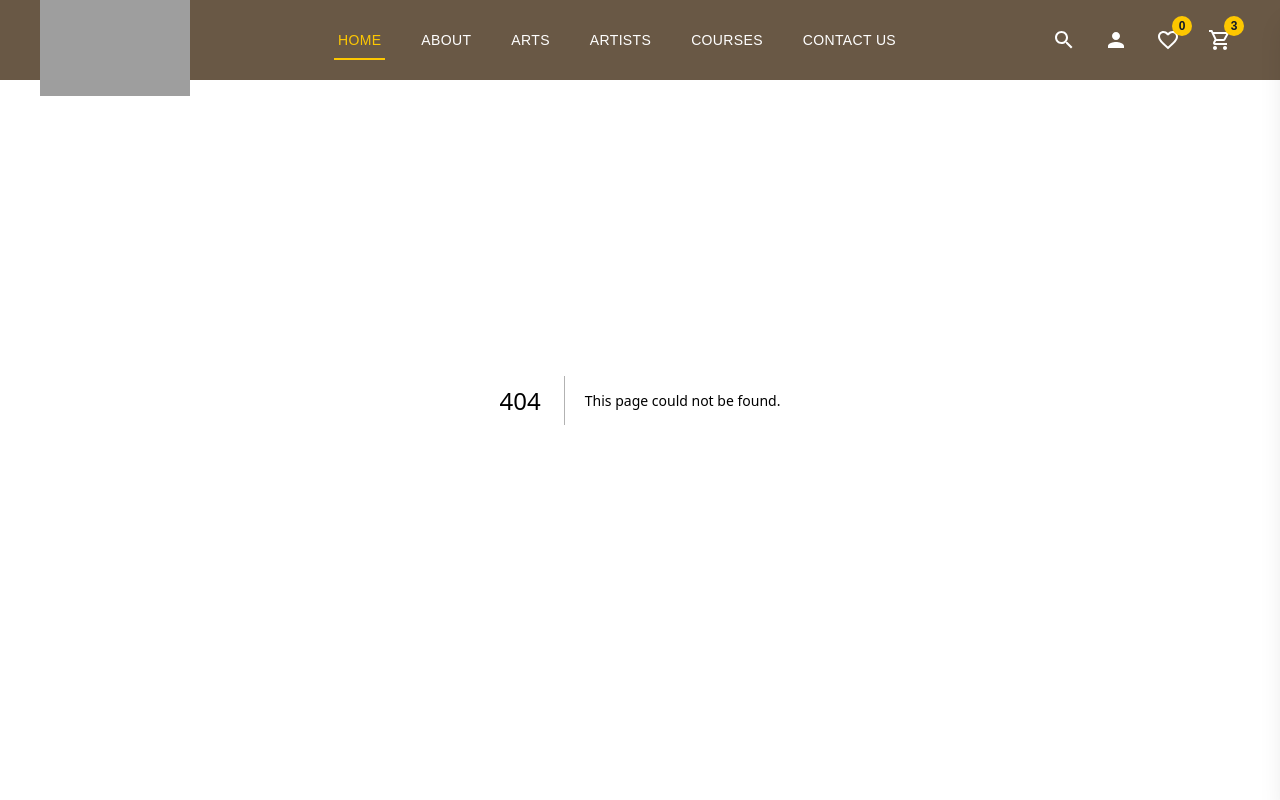
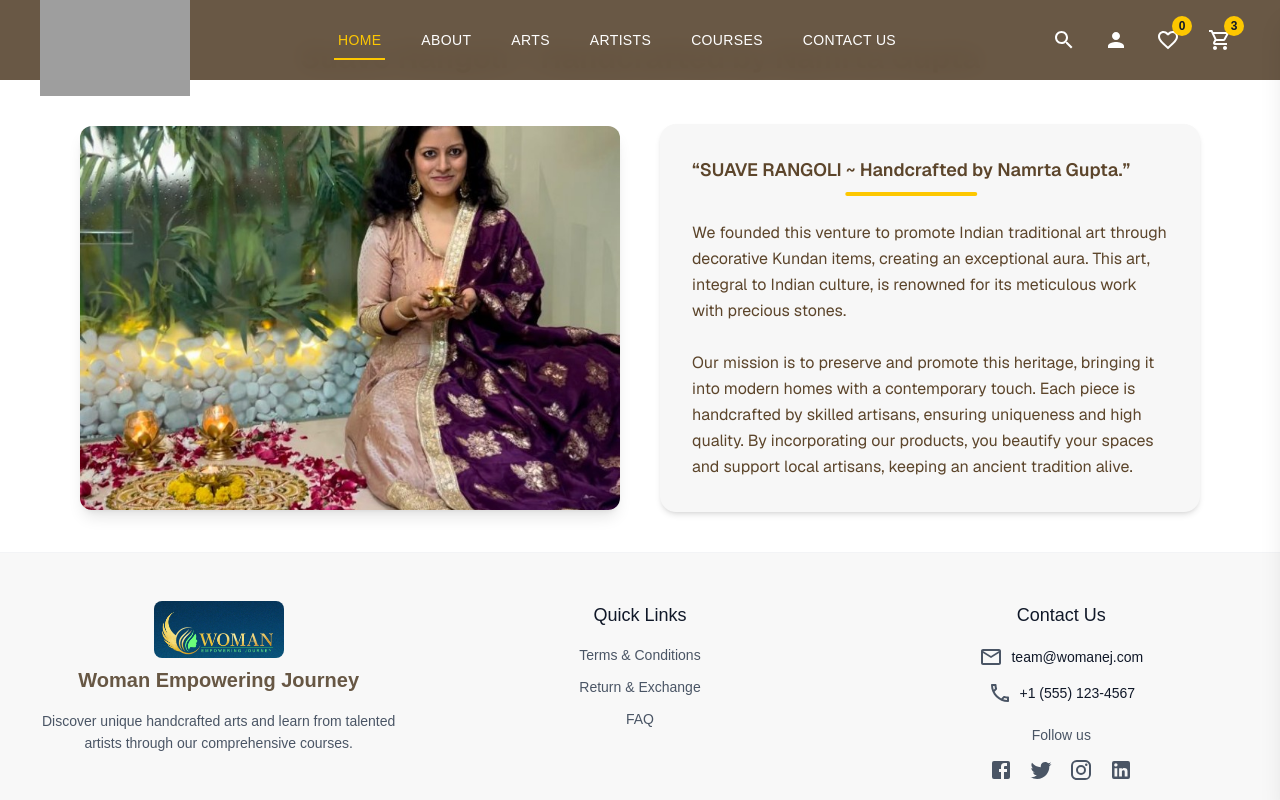
Before and after one commit to Drag-Code1/Women-Power-Frontend, a Next.js app in the folder women-empower/: page /about in a window 1280 px wide. Before the commit this address had no page. Shown: the top 800 px of the page. Built offline with nearby package versions, Linux system fonts and the light colour scheme; grey boxes are pictures that could not be loaded.

Commit message:
about section created

```diff
--- /dev/null
+++ b/women-empower/src/app/about/page.tsx
@@ -0,0 +1,92 @@
+'use client';
+
+import Image from 'next/image';
+import { useEffect, useRef, useState } from 'react';
+
+const images = [
+  '/images/rangoli1.jpg',
+
+
+];
+
+export default function AboutSection() {
+  const [current, setCurrent] = useState(0);
+  const intervalRef = useRef<NodeJS.Timeout | null>(null);
+  const carouselRef = useRef<HTMLDivElement | null>(null);
+
+  const nextImage = () => {
+    setCurrent((prev) => (prev + 1) % images.length);
+  };
+
+  // Start autoplay
+  useEffect(() => {
+    startAutoPlay();
+    return stopAutoPlay; // Cleanup on unmount
+  }, []);
+
+  const startAutoPlay = () => {
+    if (!intervalRef.current) {
+      intervalRef.current = setInterval(nextImage, 2000); // 2 seconds
+    }
+  };
+
+  const stopAutoPlay = () => {
+    if (intervalRef.current) {
+      clearInterval(intervalRef.current);
+      intervalRef.current = null;
+    }
+  };
+
+  return (
+    <section className="py-10 px-6 md:px-20 bg-white text-[#5C452B] font-sans">
+      <h2 className="text-3xl font-bold text-center mb-12">
+        Suave Rangoli – Handcrafted by Namrta Gupta
+      </h2>
+
+      {/* Two-column layout */}
+      <div className="grid grid-cols-1 md:grid-cols-2 gap-10 items-center max-w-6xl mx-auto">
+
+        {/* Image Carousel (Left) */}
+        <div
+          ref={carouselRef}
+          className="relative w-full h-96 overflow-hidden rounded-xl shadow-lg"
+          onMouseEnter={stopAutoPlay}
+          onMouseLeave={startAutoPlay}
+        >
+          <Image
+            key={current}
+            src={images[current]}
+            alt={`Suave Rangoli ${current + 1}`}
+            width={800}
+            height={500}
+            className="object-cover w-full h-full transition-transform duration-500 ease-in-out hover:scale-110"
+          />
+        </div>
+
+        {/* Description (Right) */}
+        <div className="bg-[#f7f7f7] rounded-2xl p-8 shadow-md text-center md:text-left leading-relaxed max-w-4xl mx-auto">
+          <p className="relative inline-block text-[#5C452B] font-semibold text-lg mb-6 pb-3">
+            <span>“SUAVE RANGOLI ~ Handcrafted by Namrta Gupta.”</span>
+            <span
+  className="absolute bottom-0 left-1/2 transform -translate-x-1/2 h-1 rounded-full"
+  style={{ width: '30%', backgroundColor: '#fdc700' }}
+/>
+
+          </p>
+
+          <p>
+            We founded this venture to promote Indian traditional art through decorative Kundan items,
+            creating an exceptional aura. This art, integral to Indian culture, is renowned for its
+            meticulous work with precious stones.
+            <br /><br />
+            Our mission is to preserve and promote this heritage, bringing it into modern homes with a
+            contemporary touch. Each piece is handcrafted by skilled artisans, ensuring uniqueness and high
+            quality. By incorporating our products, you beautify your spaces and support local artisans,
+            keeping an ancient tradition alive.
+          </p>
+        </div>
+
+      </div>
+    </section>
+  );
+}
```
Also changed, not shown: women-empower/public/images/rangoli1.jpg (added), women-empower/public/images/rangoli11.jpg (added).
